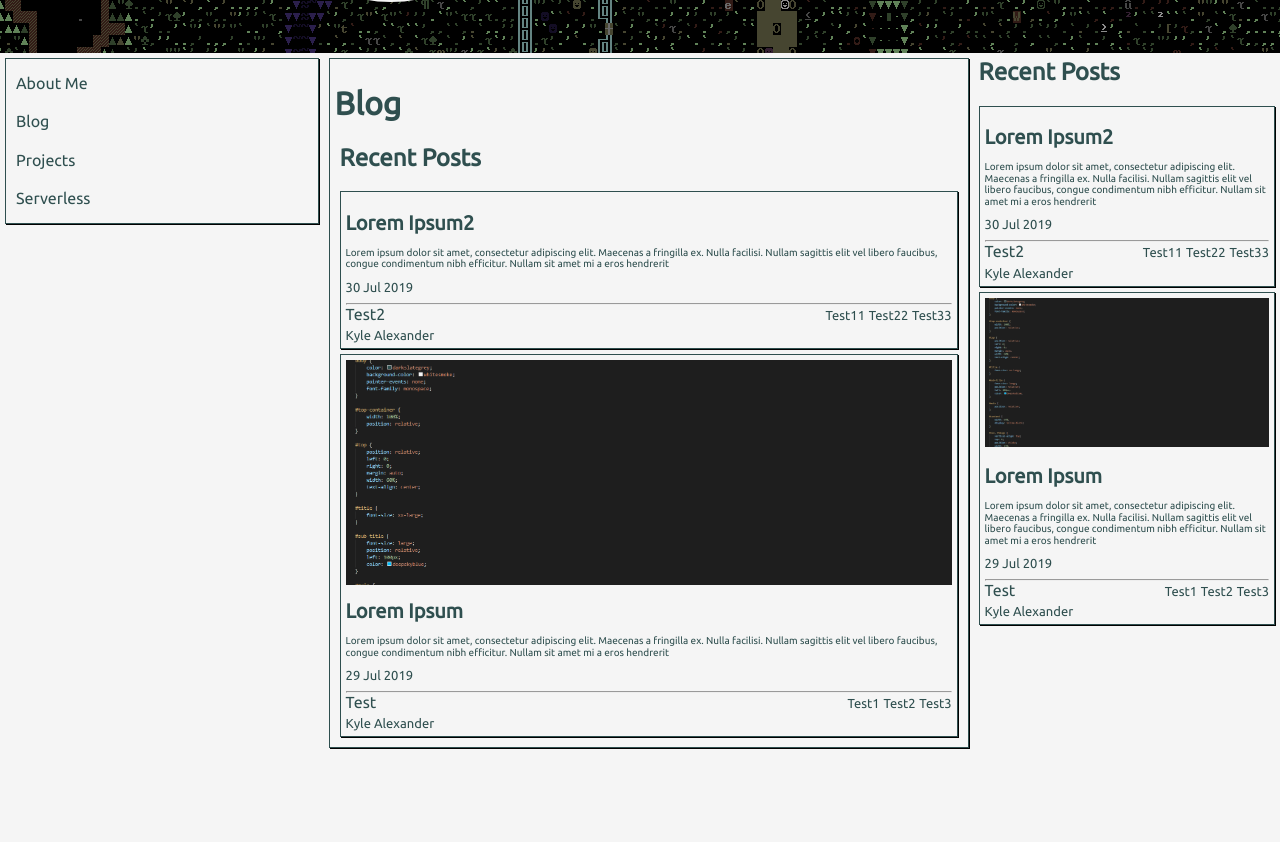
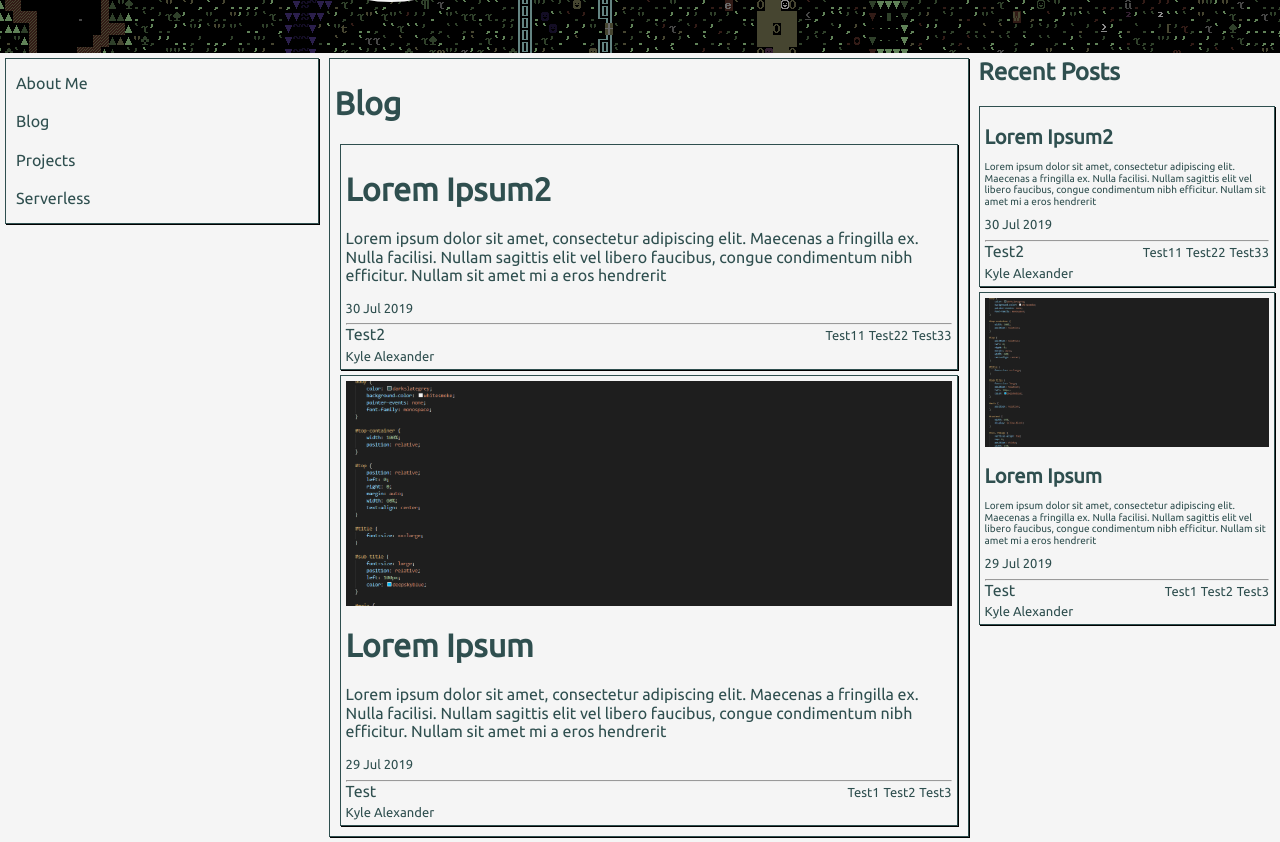
Before and after one commit to Mcphylus12/mcphylus12.github.io, a Jekyll site: the page built from blog.html, in a window 1280 px wide, cut to the strip 307-1149 px from the top of the page. Built offline with Jekyll 4.4.1, drawn with Linux system fonts in a browser that asks for light colours; before the commit the page ends 1060 px from its top, so only the background shows below that.

Commit message:
removed small text from main blog page

```diff
--- a/_includes/posts.html
+++ b/_includes/posts.html
@@ -1,6 +1,4 @@
-<div id="posts">
-    <h2>{{ site.postsTitle }}</h2>
-    {% for post in site.posts limit: 5 %}
+{% for post in site.posts limit: include.postLimit %}
     {% if post.visible %}
         <div id="post" class="section">
             <a href="{{ post.url }}">
@@ -25,4 +23,3 @@
         </div>
     {% endif %}
 {% endfor %}
-</div>
--- a/_layouts/page.html
+++ b/_layouts/page.html
@@ -45,7 +45,10 @@
         <div id="content" class="section">
             {{ content }}
         </div>
-        {% include posts.html %}
+        <div id="posts">
+            <h2>{{ site.postsTitle }}</h2>
+            {% include posts.html postLimit=5 %}
+        </div>
     </div>
   </body>
 </html>
--- a/blog.html
+++ b/blog.html
@@ -5,4 +5,4 @@
 
 <h1>Blog</h1>
 
-{% include posts.html %}
+{% include posts.html postLimit=15 %}
--- a/css/stylesheet.scss
+++ b/css/stylesheet.scss
@@ -143,7 +143,10 @@
     margin-top: 5px;
 }
 
-.summary
+#posts
 {
-    font-size: x-small;
+    .summary
+    {
+        font-size: x-small;
+    }
 }
```
Lines whose indentation alone changed are shown as unchanged.
